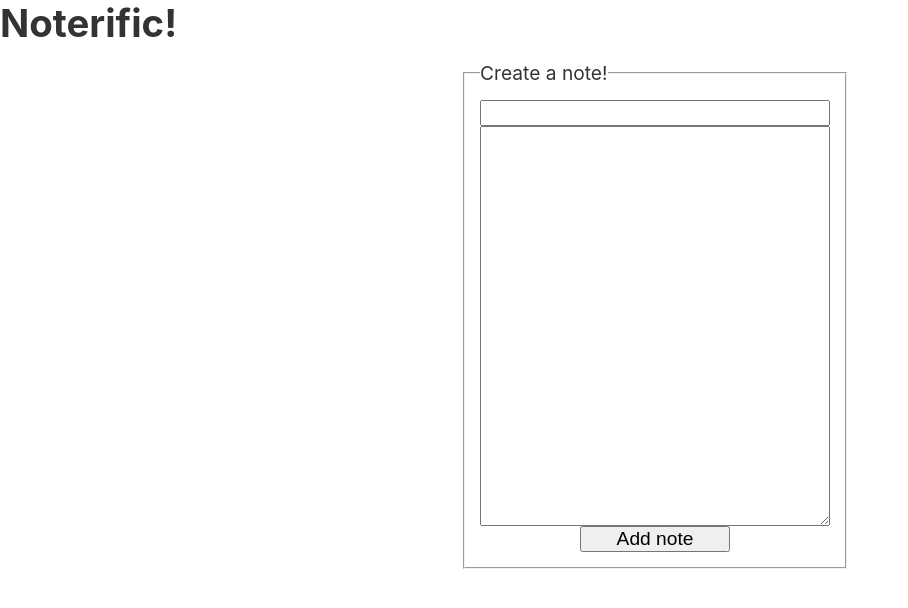
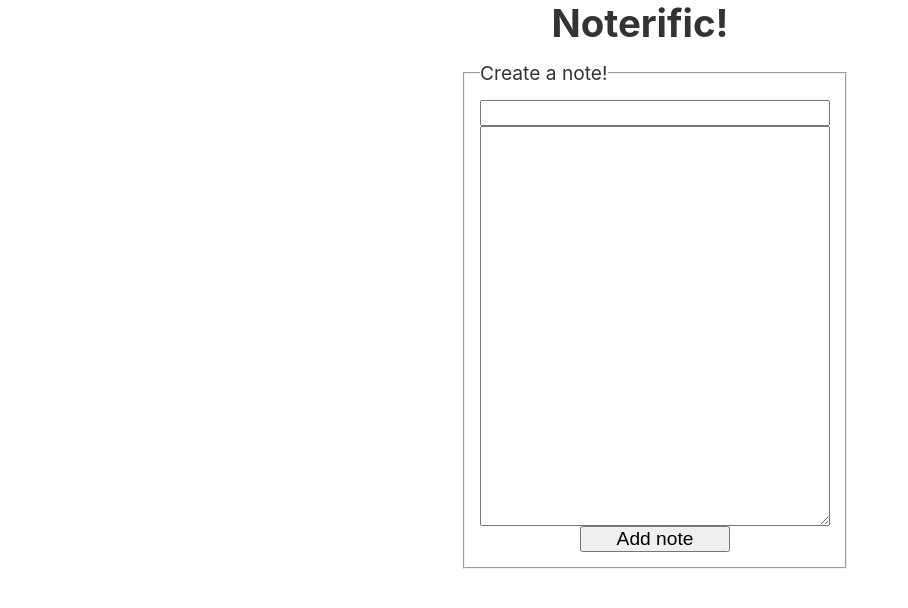
Before and after one commit to jasonlhedrick/noterific, a React (Create React App) app: page / in a window 1280 px wide. Shown: the top 608 px of the page, without its empty margins (0-908 px from the left). Built offline with nearby package versions, Linux system fonts and the light colour scheme.

Commit message:
Add some extra styling.

```diff
--- a/src/App.css
+++ b/src/App.css
@@ -16,6 +16,10 @@ body {
   font-size: var(--defaultFontSize);
   color: var(--secondaryColor);
   background-color: --primaryColor;
+}
+
+header {
+  text-align: center;
   /* List notes component */
 }
 
@@ -27,6 +31,7 @@ section {
   margin: 15px;
   padding: 5px;
   color: var(--secondaryColor);
+  box-shadow: 3px 3px grey;
   /* AddNote component */
 }
 
--- a/src/App.sass
+++ b/src/App.sass
@@ -14,6 +14,8 @@ body
     color: var(--secondaryColor)
     background-color: --primaryColor
 
+header
+    text-align: center
     /* List notes component */
 section
     display: inline-block
@@ -23,6 +25,7 @@ section
     margin: 15px
     padding: 5px
     color: var(--secondaryColor)
+    box-shadow: 3px 3px grey
     /* AddNote component */
 form
     margin: 15px
```
Also changed, not shown: 1 other file (tests, documents, lock files or other folders).
